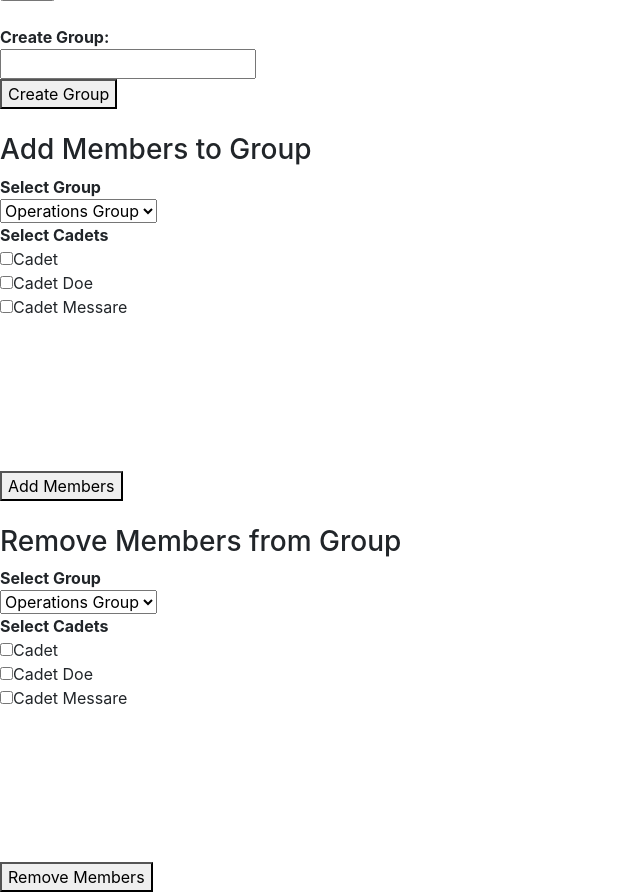
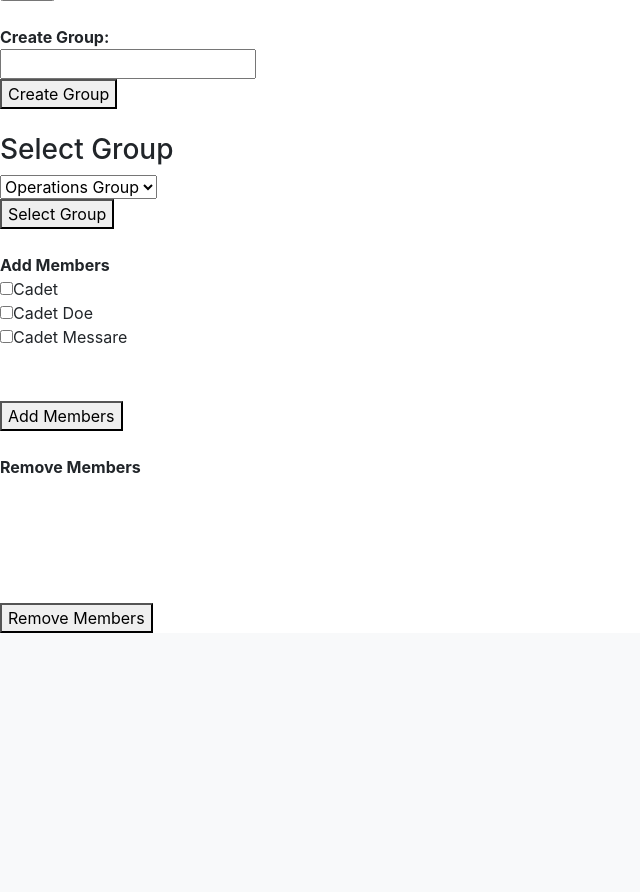
Before and after one commit to tans2/mitr-group-4, a PHP site: page /sendemail.php in a window 1280 px wide. Shown: the part 411-1303 px from the top of the page, without its empty margins (0-640 px from the left). After the commit the page ends 1044 px from the top, so only its background shows below. Run offline with PHP 8.4, Linux system fonts and the light colour scheme; data comes from the database, SQL or seed files in the repository; some libraries are stand-ins or nearby versions.

Commit message:
Began implementing ajax and fixed add group member function

```diff
--- a/assets/objects/cadet.php
+++ b/assets/objects/cadet.php
@@ -65,7 +65,7 @@ class cadet {
     function updateCadet( $mysqli )
     {
         $stmt = $mysqli->prepare("UPDATE cadet SET firstName = ?, lastName = ?, rank = ?, primaryEmail = ?, secondaryEmail = ?, primaryPhone = ?, secondaryPhone = ?, password = ?, bio = ?, flight = ?, position = ?, groupMe = ?, PGoals = ?, AFGoals = ?, awards = ?, admin = ? WHERE rin = ?");
-        $stmt->bind_param( "sssssiissssssssi", $this->first, $this->last, $this->rank, $this->primEmail, $this->secEmail, $this->primPhone, $this->secPhone, $this->pass, $this->bio, $this->flight, $this->position, $this->groupMe, $this->PGoals, $this->AGoals, $this->awards, $this->admin, $this->rin );
+        $stmt->bind_param( "sssssiissssssssii", $this->first, $this->last, $this->rank, $this->primEmail, $this->secEmail, $this->primPhone, $this->secPhone, $this->pass, $this->bio, $this->flight, $this->position, $this->groupMe, $this->PGoals, $this->AGoals, $this->awards, $this->admin, $this->rin );
         $stmt->execute();
         $stmt->close();
     }
--- a/editprofile.php
+++ b/editprofile.php
@@ -38,6 +38,7 @@ if ( !isset($_SESSION['login']) || !$_SESSION['login'] )
     <button class="btn btn-primary" type="submit" name="submit">Save Changes</button>
 </form><br>
 
+<?php echo var_dump($_POST); ?>
 <strong>Bio: </strong>
 <div class="cadetBio"><?php echo $cadet->getBio() ?></div>
 <button id="edit" class="btn btn-primary" onclick="editBio()" type="button">Edit</button>
--- a/sendemail.php
+++ b/sendemail.php
@@ -32,9 +32,15 @@ include("assets/inc/dbinfo.php");
         <button type="submit" name="submit">Create Group</button>
     </form><br>
 
-    <h3>Add Members to Group</h3>
-    <form id="addgroup" method="POST" name="addgroup" action="group.php">
-        <strong>Select Group</strong><br>
+<?php
+    if(isset($_POST['selectgroup']))
+    {
+        $_SESSION['selectgroup'] = $_POST['selectgroup'];
+    }
+?>
+
+    <h3>Select Group</h3>
+    <form id="selectgroup" method="POST" name="selectgroup" action="sendemail.php">
         <select id="selectgroup" name="selectgroup">
         <?php
             $query = 'SELECT * FROM cadetGroup';
@@ -42,20 +48,33 @@ include("assets/inc/dbinfo.php");
             $stmt->execute();
             $result = $stmt->get_result();
             while ($row = $result->fetch_assoc()) {
-                echo "<option value ='" . $row['label'] . "'>" . $row['label'] . "</option>";
+                if(isset($_SESSION['selectgroup']) && $_SESSION['selectgroup'] == $row['id'])
+                {
+                    echo "<option selected value ='" . $row['id'] . "'>" . $row['label'] . "</option>";
+                }
+                else
+                {
+                    echo "<option value ='" . $row['id'] . "'>" . $row['label'] . "</option>";
+                }
+
             }
         ?>
         </select><br>
+        <button type="submit" name="submit">Select Group</button>
+</form><br>
 
-        <strong>Select Cadets</strong><br>
-        <div class="selectcadets" style="height:200px; width:100px overflow-y: scroll;">
+
+
+    <form id="addgroup" method="POST" name="addgroup" action="group.php">
+        <strong>Add Members</strong><br>
+        <div class="selectcadets" style="height:100px; width:100px overflow-y: scroll;">
         <?php
             $query = 'SELECT * FROM cadet';
             $stmt = $mysqli->prepare($query);
             $stmt->execute();
             $result = $stmt->get_result();
             while ($row = $result->fetch_assoc()) {
-                echo "<input type='checkbox' name='cadets[]' value ='" . $row['rin'] . "'>Cadet " . $row['lastName'] . "</input><br>";
+                echo "<input type='checkbox' name='acadets[]' value ='" . $row['rin'] . "'>Cadet " . $row['lastName'] . "</input><br>";
             }
         ?>
         </div><br>
@@ -63,30 +82,17 @@ include("assets/inc/dbinfo.php");
         <button type="submit" name="submit">Add Members</button>
     </form><br>
 
-   <h3>Remove Members from Group</h3>
-    <form id="remgroup" method="POST" name="remgroup" action="group.php">
-        <strong>Select Group</strong><br>
-        <select id="delgroup" name="delgroup">
+    <form id="addgroup" method="POST" name="addgroup" action="group.php">
+        <strong>Remove Members</strong><br>
+        <div class="selectcadets" style="height:100px; width:100px overflow-y: scroll;">
         <?php
-            $query = 'SELECT * FROM cadetGroup';
+            $query = 'SELECT cadet.rin as rin, cadet.lastName as lastName FROM cadet, groupMember WHERE cadet.rin = groupMember.rin AND groupMember.groupID = ?';
             $stmt = $mysqli->prepare($query);
+            $stmt->bind_param( "i", $_SESSION['selectgroup'] );
             $stmt->execute();
             $result = $stmt->get_result();
             while ($row = $result->fetch_assoc()) {
-                echo "<option value ='" . $row['id'] . "'>" . $row['label'] . "</option>";
-            }
-        ?>
-        </select><br>
-
-        <strong>Select Cadets</strong><br>
-        <div class="selectcadets" style="height:200px; width:100px overflow-y: scroll;">
-        <?php
-            $query = 'SELECT * FROM cadet';
-            $stmt = $mysqli->prepare($query);
-            $stmt->execute();
-            $result = $stmt->get_result();
-            while ($row = $result->fetch_assoc()) {
-                echo "<input type='checkbox' name='cadets[]' value ='" . $row['rin'] . "'>Cadet " . $row['lastName'] . "</input><br>";
+                echo "<input type='checkbox' name='rcadets[]' value ='" . $row['rin'] . "'>Cadet " . $row['lastName'] . "</input><br>";
             }
         ?>
         </div><br>
--- a/updateProfile.php
+++ b/updateProfile.php
@@ -4,6 +4,12 @@
 if ( !isset($_SESSION['login']) || !$_SESSION['login'] )
     {
         header('Location: index.php');
+    }
+
+    if(isset($_POST['afg']))
+    {
+        $cadet->setBio($_POST['afg']);
+        $cadet->updateCadet();
     }
 
     if(isset($_POST['submit']))
```
Also changed, not shown: assets/js/editProfile.js (+25 -5 lines), group.php (+14 -4 lines).
